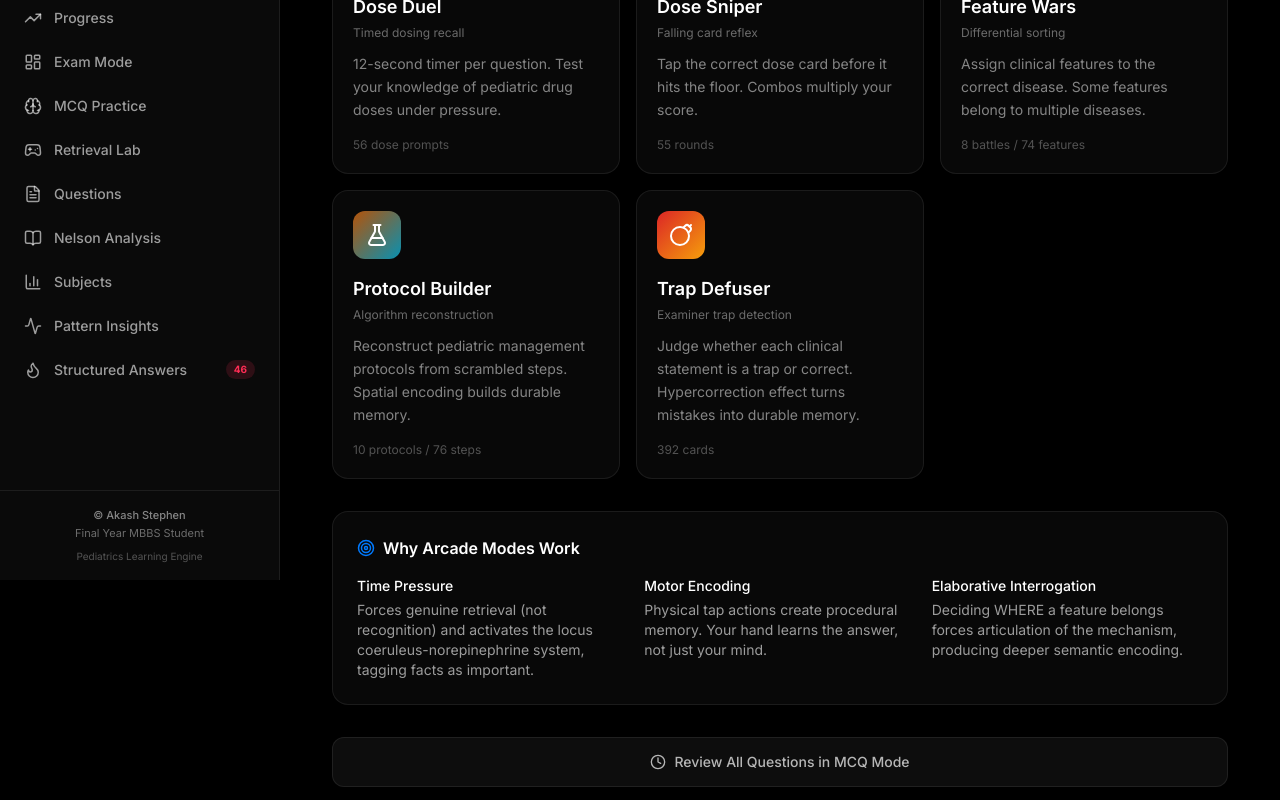
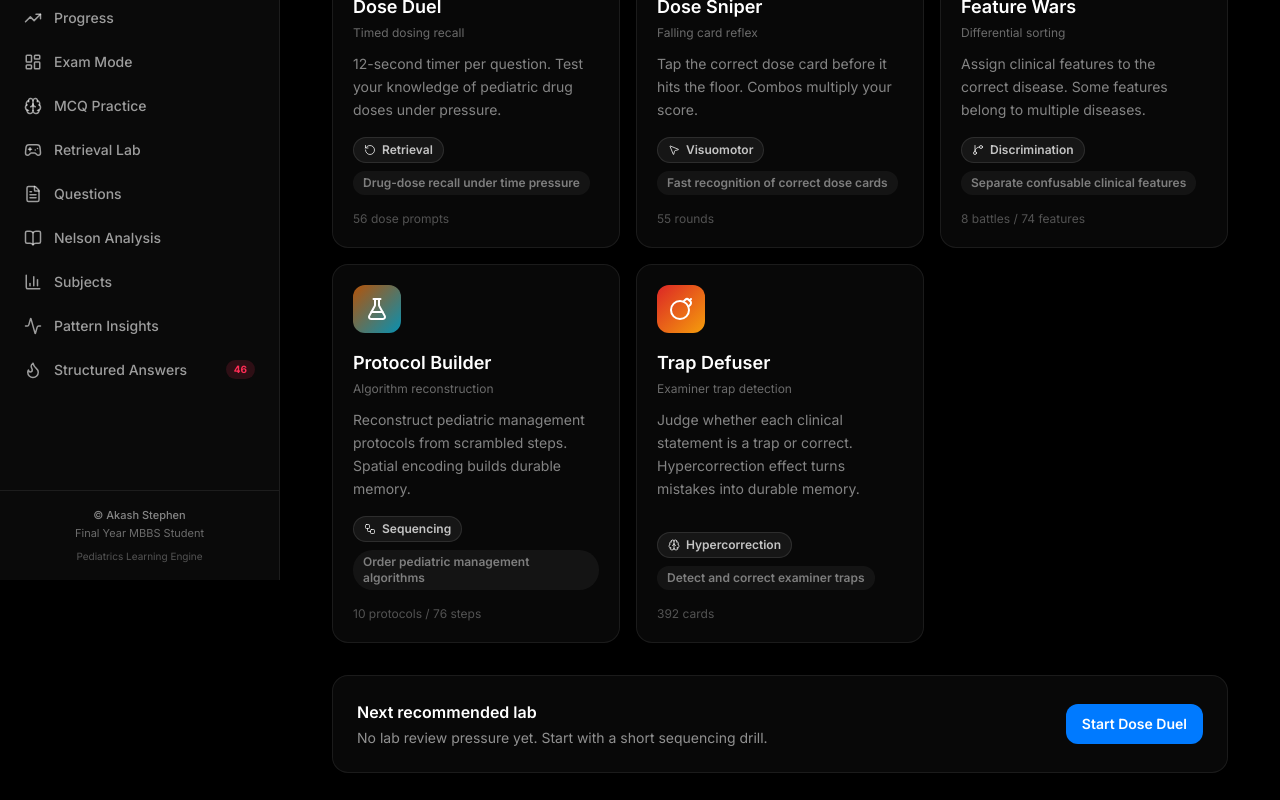
Before and after one commit to akashstephen/pedsiq, a Next.js app in the folder web/: page /arcade in a window 1280 px wide. Shown: the part 220-1020 px from the top of the page. Built offline with nearby package versions, Linux system fonts and the light colour scheme.

Commit message:
feat: complete remaining learning engine plan

```diff
--- a/web/src/app/arcade/page.tsx
+++ b/web/src/app/arcade/page.tsx
@@ -6,7 +6,9 @@
 
 import { useMemo } from 'react';
 import Link from 'next/link';
-import { getGameStats } from '@/lib/arcade-storage';
+import { BrainTargetBadge } from '@/components/design-system/BrainTargetBadge';
+import { getGameStats, getStudyList } from '@/lib/arcade-storage';
+import { type BrainTarget } from '@/domain/topics/types';
 import { Gamepad2, Zap, Crosshair, Swords, Trophy, Clock, Target, FlaskConical, Bomb } from 'lucide-react';
 import doseDuelQuestions from './dose-duel/data/questions.json';
 import doseSniperQuestions from './dose-sniper/data/questions.json';
@@ -28,6 +30,8 @@ const GAMES = [
     bgGradient: 'linear-gradient(135deg, #0891B2, #6D28D9)',
     route: '/arcade/dose-duel/',
     countLabel: `${doseDuelQuestions.length} dose prompts`,
+    brainTarget: 'retrieval' as BrainTarget,
+    clinicalSkill: 'Drug-dose recall under time pressure',
   },
   {
     id: 'dose-sniper' as const,
@@ -39,6 +43,8 @@ const GAMES = [
     bgGradient: 'linear-gradient(135deg, #0ea5e9, #7c3aed)',
     route: '/arcade/dose-sniper/',
     countLabel: `${doseSniperQuestions.length} rounds`,
+    brainTarget: 'visuomotor' as BrainTarget,
+    clinicalSkill: 'Fast recognition of correct dose cards',
   },
   {
     id: 'feature-wars' as const,
@@ -50,6 +56,8 @@ const GAMES = [
     bgGradient: 'linear-gradient(135deg, #d97706, #db2777)',
     route: '/arcade/feature-wars/',
     countLabel: `${featureWarsBattles.length} battles / ${featureWarFeatureCount} features`,
+    brainTarget: 'discrimination' as BrainTarget,
+    clinicalSkill: 'Separate confusable clinical features',
   },
   {
     id: 'protocol-builder' as const,
@@ -61,6 +69,8 @@ const GAMES = [
     bgGradient: 'linear-gradient(135deg, #B45309, #0891B2)',
     route: '/arcade/protocol-builder/',
     countLabel: `${protocolBuilderProtocols.length} protocols / ${protocolStepCount} steps`,
+    brainTarget: 'sequencing' as BrainTarget,
+    clinicalSkill: 'Order pediatric management algorithms',
   },
   {
     id: 'trap-defuser' as const,
@@ -72,6 +82,8 @@ const GAMES = [
     bgGradient: 'linear-gradient(135deg, #DC2626, #F59E0B)',
     route: '/arcade/trap-defuser/',
     countLabel: `${trapDefuserCards.length} cards`,
+    brainTarget: 'hypercorrection' as BrainTarget,
+    clinicalSkill: 'Detect and correct examiner traps',
   },
 ];
 
@@ -79,9 +91,16 @@ export default function ArcadeHubPage() {
   const stats = useMemo(() => {
     return GAMES.map((g) => {
       const s = getGameStats(g.id);
-      return { ...g, highScore: s.highScore, totalSessions: s.totalSessions };
+      return {
+        ...g,
+        highScore: s.highScore,
+        totalSessions: s.totalSessions,
+        dueCount: getStudyList(g.id).length,
+      };
     });
   }, []);
+  const dueTotal = stats.reduce((sum, game) => sum + game.dueCount, 0);
+  const recommendedGame = [...stats].sort((a, b) => b.dueCount - a.dueCount || a.totalSessions - b.totalSessions)[0];
 
   return (
     <div className="max-w-4xl mx-auto space-y-8">
@@ -113,20 +132,50 @@ export default function ArcadeHubPage() {
               <h3 className="text-white font-semibold text-lg mb-1">{game.title}</h3>
               <p className="text-white/40 text-xs mb-3">{game.subtitle}</p>
               <p className="text-white/50 text-sm leading-relaxed mb-4 flex-1">{game.description}</p>
+              <div className="mb-4 flex flex-wrap gap-2">
+                <BrainTargetBadge target={game.brainTarget} className="border-white/10 bg-white/[0.06] text-white/75" />
+                <span className="rounded-full bg-white/[0.05] px-2.5 py-1 text-xs font-semibold text-white/45">
+                  {game.clinicalSkill}
+                </span>
+              </div>
 
               <div className="flex items-center justify-between text-xs">
                 <span className="text-white/30">{game.countLabel}</span>
+                <span className="flex items-center gap-2">
+                  {game.dueCount > 0 && <span className="text-[#FF9500]">{game.dueCount} due</span>}
                   {game.highScore > 0 && (
                     <span className="flex items-center gap-1 text-[#FBBF24]">
                       <Trophy size={12} />
                       {game.highScore.toLocaleString()}
                     </span>
                   )}
+                </span>
               </div>
             </Link>
           );
         })}
       </div>
+
+      {recommendedGame && (
+        <div className="bg-white/[0.03] border border-white/[0.08] rounded-2xl p-6">
+          <div className="flex flex-col gap-4 md:flex-row md:items-center md:justify-between">
+            <div>
+              <h2 className="text-white font-semibold mb-1">Next recommended lab</h2>
+              <p className="text-sm text-white/55">
+                {dueTotal > 0
+                  ? `${dueTotal} missed prompts are waiting. Start where review pressure is highest.`
+                  : 'No lab review pressure yet. Start with a short sequencing drill.'}
+              </p>
+            </div>
+            <Link
+              href={recommendedGame.route}
+              className="inline-flex items-center justify-center rounded-xl bg-[#007AFF] px-4 py-2.5 text-sm font-semibold text-white transition hover:bg-[#3395ff]"
+            >
+              Start {recommendedGame.title}
+            </Link>
+          </div>
+        </div>
+      )}
 
       {/* How it works */}
       <div className="bg-white/[0.03] border border-white/[0.08] rounded-2xl p-6">
--- a/web/src/app/notebook/page.tsx
+++ b/web/src/app/notebook/page.tsx
@@ -1,7 +1,7 @@
 'use client';
 
 import Link from 'next/link';
-import { BookMarked, Check, Filter, RotateCcw, ShieldAlert } from 'lucide-react';
+import { BookMarked, Check, Filter, RotateCcw, ShieldAlert, SlidersHorizontal } from 'lucide-react';
 import { BrainTargetBadge } from '@/components/design-system/BrainTargetBadge';
 import { LearningPanel } from '@/components/design-system/LearningPanel';
 import { useReviewQueue, type ReviewFilter } from '@/hooks/useReviewQueue';
@@ -20,7 +20,19 @@ function formatDate(value: string) {
 }
 
 export default function NotebookPage() {
-  const { visibleItems, summary, filter, setFilter, refresh, remove } = useReviewQueue();
+  const {
+    visibleItems,
+    summary,
+    topics,
+    filter,
+    setFilter,
+    topicFilter,
+    setTopicFilter,
+    confidenceFilter,
+    setConfidenceFilter,
+    refresh,
+    remove,
+  } = useReviewQueue();
 
   return (
     <div className="-mx-4 -mt-16 min-h-screen bg-[var(--clinical-bg)] px-4 py-8 text-[var(--clinical-ink)] md:-mx-8 md:-mt-8 md:px-8">
@@ -90,6 +102,42 @@ export default function NotebookPage() {
               Refresh
             </button>
           </div>
+        </div>
+
+        <div className="grid gap-3 rounded-[var(--panel-radius)] border border-[var(--clinical-line)] bg-[var(--clinical-surface)] p-3 shadow-sm md:grid-cols-2">
+          <label className="flex flex-col gap-2 text-sm font-semibold text-[var(--clinical-ink-soft)]">
+            <span className="inline-flex items-center gap-2">
+              <SlidersHorizontal size={16} aria-hidden="true" />
+              Topic
+            </span>
+            <select
+              value={topicFilter}
+              onChange={(event) => setTopicFilter(event.target.value)}
+              className="rounded-lg border border-[var(--clinical-line)] bg-[var(--clinical-surface-muted)] px-3 py-2 text-sm text-[var(--clinical-ink)] focus-visible:outline-none focus-visible:ring-2 focus-visible:ring-[var(--clinical-teal)]/35"
+            >
+              <option value="all">All topics</option>
+              {topics.map((topic) => (
+                <option key={topic} value={topic}>
+                  {topic}
+                </option>
+              ))}
+            </select>
+          </label>
+
+          <label className="flex flex-col gap-2 text-sm font-semibold text-[var(--clinical-ink-soft)]">
+            <span className="inline-flex items-center gap-2">
+              <ShieldAlert size={16} aria-hidden="true" />
+              Confidence mismatch
+            </span>
+            <select
+              value={confidenceFilter}
+              onChange={(event) => setConfidenceFilter(event.target.value as 'all' | 'mismatch')}
+              className="rounded-lg border border-[var(--clinical-line)] bg-[var(--clinical-surface-muted)] px-3 py-2 text-sm text-[var(--clinical-ink)] focus-visible:outline-none focus-visible:ring-2 focus-visible:ring-[var(--clinical-teal)]/35"
+            >
+              <option value="all">All review items</option>
+              <option value="mismatch">Hypercorrection only</option>
+            </select>
+          </label>
         </div>
 
         {visibleItems.length > 0 ? (
--- /dev/null
+++ b/web/src/domain/brain-targets.ts
@@ -0,0 +1,55 @@
+import { type BrainTarget } from './topics/types';
+
+export interface BrainTargetDefinition {
+  id: BrainTarget;
+  label: string;
+  learningRole: string;
+}
+
+export const brainTargetDefinitions: Record<BrainTarget, BrainTargetDefinition> = {
+  retrieval: {
+    id: 'retrieval',
+    label: 'Retrieval',
+    learningRole: 'Forces recall from memory instead of passive recognition.',
+  },
+  generation: {
+    id: 'generation',
+    label: 'Generation',
+    learningRole: 'Requires the learner to produce an answer structure before seeing one.',
+  },
+  arousal: {
+    id: 'arousal',
+    label: 'Arousal Encoding',
+    learningRole: 'Uses urgency and salience to tag high-stakes facts as worth remembering.',
+  },
+  visuomotor: {
+    id: 'visuomotor',
+    label: 'Visuomotor',
+    learningRole: 'Links motor action and spatial choice to recall cues.',
+  },
+  'dual-coding': {
+    id: 'dual-coding',
+    label: 'Dual Coding',
+    learningRole: 'Pairs verbal knowledge with visual or spatial representations.',
+  },
+  discrimination: {
+    id: 'discrimination',
+    label: 'Discrimination',
+    learningRole: 'Trains close comparison between confusable diagnoses or concepts.',
+  },
+  sequencing: {
+    id: 'sequencing',
+    label: 'Sequencing',
+    learningRole: 'Builds ordered clinical algorithms and management scripts.',
+  },
+  hypercorrection: {
+    id: 'hypercorrection',
+    label: 'Hypercorrection',
+    learningRole: 'Turns confident errors into memorable corrections.',
+  },
+  consolidation: {
+    id: 'consolidation',
+    label: 'Consolidation',
+    learningRole: 'Connects practice, review, and topic maps into durable learning.',
+  },
+};
--- /dev/null
+++ b/web/src/domain/exam/types.ts
@@ -0,0 +1,36 @@
+export type HistoricalPatternStrength = 'Strong' | 'Moderate' | 'Emerging';
+
+export interface HistoricalExamSignal {
+  patternStrength: HistoricalPatternStrength;
+  appearances: number;
+  papersAnalyzed: number;
+  lastAppeared: string;
+  confidenceNote?: string;
+}
+
+export interface ExamModeTool {
+  href: string;
+  title: string;
+  description: string;
+  signalRole: 'prioritization' | 'answer-generation' | 'coverage-audit';
+}
+
+export interface ExamModePrinciple {
+  title: string;
+  description: string;
+}
+
+export const examModePrinciples: ExamModePrinciple[] = [
+  {
+    title: 'Historical, not predictive',
+    description: 'Frequency helps prioritization but cannot predict a future paper.',
+  },
+  {
+    title: 'Learning first',
+    description: 'Exam signals should route learners toward retrieval, reasoning, and answer generation.',
+  },
+  {
+    title: 'Preserve evidence',
+    description: 'Question archives and answer structures remain visible for auditability.',
+  },
+];
--- a/web/src/hooks/useReviewQueue.ts
+++ b/web/src/hooks/useReviewQueue.ts
@@ -5,18 +5,30 @@ import { getReviewQueue, getReviewQueueSummary, removeReviewItem } from '@/domai
 import { type ReviewItem, type ReviewSource } from '@/domain/review/types';
 
 export type ReviewFilter = ReviewSource | 'all' | 'traps';
+export type ConfidenceFilter = 'all' | 'mismatch';
 
 export function useReviewQueue() {
   const [items, setItems] = useState<ReviewItem[]>(() => getReviewQueue());
   const [filter, setFilter] = useState<ReviewFilter>('all');
+  const [topicFilter, setTopicFilter] = useState<string>('all');
+  const [confidenceFilter, setConfidenceFilter] = useState<ConfidenceFilter>('all');
 
   const visibleItems = useMemo(() => {
-    if (filter === 'all') return items;
-    if (filter === 'traps') return items.filter((item) => Boolean(item.trap));
-    return items.filter((item) => item.source === filter);
-  }, [filter, items]);
+    return items.filter((item) => {
+      const sourceMatches =
+        filter === 'all' ||
+        (filter === 'traps' ? Boolean(item.trap) : item.source === filter);
+      const topicMatches = topicFilter === 'all' || item.topic === topicFilter;
+      const confidenceMatches = confidenceFilter === 'all' || item.brainTarget === 'hypercorrection';
+      return sourceMatches && topicMatches && confidenceMatches;
+    });
+  }, [confidenceFilter, filter, items, topicFilter]);
 
   const summary = useMemo(() => getReviewQueueSummary(items), [items]);
+  const topics = useMemo(
+    () => Array.from(new Set(items.map((item) => item.topic).filter(Boolean) as string[])).sort(),
+    [items]
+  );
 
   const refresh = useCallback(() => {
     setItems(getReviewQueue());
@@ -31,8 +43,13 @@ export function useReviewQueue() {
     items,
     visibleItems,
     summary,
+    topics,
     filter,
     setFilter,
+    topicFilter,
+    setTopicFilter,
+    confidenceFilter,
+    setConfidenceFilter,
     refresh,
     remove,
   };
```
Also changed, not shown: 1 other file (tests, documents, lock files or other folders). Lines whose indentation alone changed are shown as unchanged.
